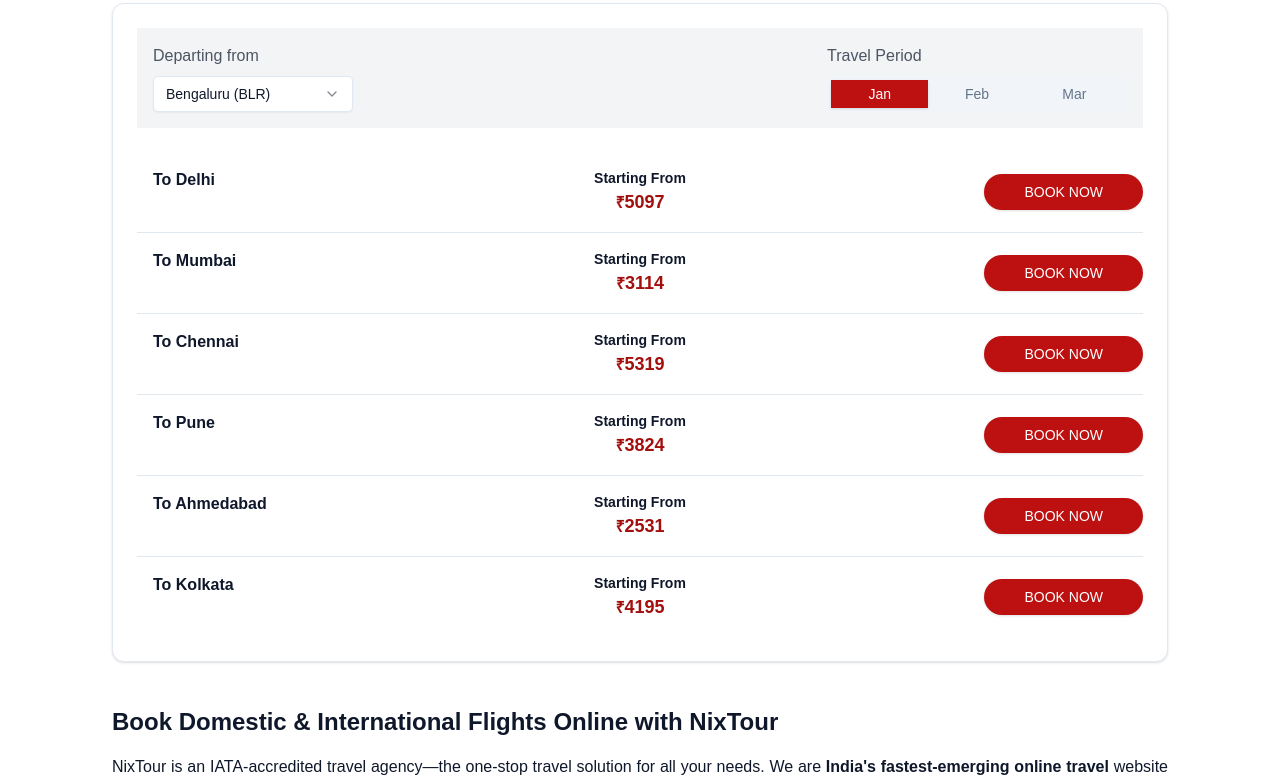
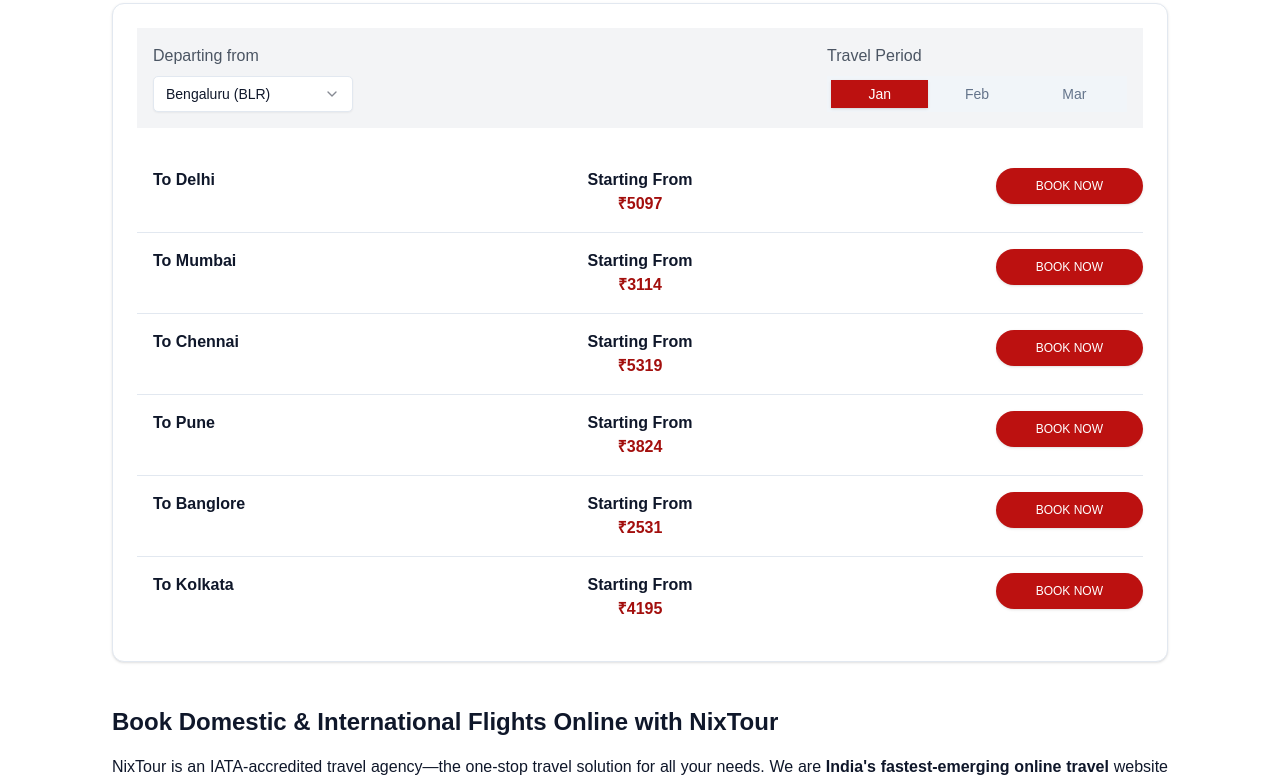
Before and after one commit to adev07/nixtour, a React (Vite) app: page / in a window 1280 px wide. Shown: the part 2000-2784 px from the top of the page. Built offline with nearby package versions, Linux system fonts and the light colour scheme.

Commit message:
UI fixes

```diff
--- a/src/components/cards/cards.tsx
+++ b/src/components/cards/cards.tsx
@@ -63,7 +63,7 @@ const TravelCarousel: React.FC = () => {
     };
 
     return (
-        <div className="mx-auto py-4 px-3">
+        <div className="mx-auto py-4 sm:px-3">
             <h2 className="text-2xl font-semibold mb-2">Fly Direct and Fast:</h2>
             <p className="text-gray-600 mb-4">Nonstop Options to Top Travel Spots</p>
             <Slider {...settings}>
--- a/src/components/domestic-airlines/domestic-airlines.tsx
+++ b/src/components/domestic-airlines/domestic-airlines.tsx
@@ -75,7 +75,7 @@ const DomesticAirlines: React.FC = () => {
             },
             {
                 breakpoint: 480,
-                settings: { slidesToShow: 1 },
+                settings: { slidesToShow: 2 },
             },
         ],
     };
@@ -89,7 +89,7 @@ const DomesticAirlines: React.FC = () => {
     };
 
     return (
-        <div className="mx-auto py-4 px-3">
+        <div className="mx-auto py-4 sm:px-3">
             <h2 className="text-2xl font-semibold mb-4">Popular Domestic Airlines</h2>
             <div className="relative">
                 <CustomArrow
--- a/src/components/flight-deals/flight-deals.tsx
+++ b/src/components/flight-deals/flight-deals.tsx
@@ -19,13 +19,13 @@ const flightDeals: FlightDeal[] = [
     { destination: "Mumbai", price: 3114 },
     { destination: "Chennai", price: 5319 },
     { destination: "Pune", price: 3824 },
-    { destination: "Ahmedabad", price: 2531 },
+    { destination: "Banglore", price: 2531 },
     { destination: "Kolkata", price: 4195 },
 ]
 
 export default function FlightDeals() {
     return (
-        <Card className="mx-auto p-6">
+        <Card className="mx-auto sm:p-6">
             <div className="bg-gray-100 p-4 rounded-lg mb-6 flex flex-col sm:flex-row sm:justify-between sm:items-center">
                 <div className="mb-4 sm:mb-0">
                     <p className="text-gray-600 mb-2">Departing from</p>
@@ -72,21 +72,21 @@ export default function FlightDeals() {
                 {flightDeals.map((deal) => (
                     <div
                         key={deal.destination}
-                        className="grid grid-cols-1 sm:grid-cols-3 py-4 border-b last:border-b-0"
+                        className="grid grid-cols-3 sm:grid-cols-3 py-4 border-b last:border-b-0 items-start"
                     >
-                        <div className="text-center sm:text-start sm:ml-4 ml-0">
-                            <h3 className="text-base font-bold">To {deal.destination}</h3>
+                        <div className="text-center sm:text-start sm:text-base text-sm sm:ml-4 ml-0">
+                            <h3 className="font-bold">To {deal.destination}</h3>
                         </div>
                         <div className="flex flex-col items-center justify-center">
-                            <p className="text-sm font-semibold">Starting From</p>
-                            <p className="text-lg text-[#a30f0d] font-bold">
-                                <span className="text-base text-[#a30f0d] font-bold">₹</span>
+                            <p className="sm:text-base text-sm font-semibold">Starting From</p>
+                            <p className="sm:text-base text-sm text-[#a30f0d] font-bold">
+                                <span className="sm:text-base text-xs text-[#a30f0d] font-bold">₹</span>
                                 {deal.price}
                             </p>
                         </div>
-                        <div className="flex items-center justify-center sm:justify-end mt-4 sm:mt-0">
+                        <div className="flex items-center justify-center sm:justify-end">
                             <Button
-                                className="bg-[#BC1110] hover:bg-[#BC1110]/90 text-white rounded-full px-10"
+                                className="bg-[#BC1110] hover:bg-[#BC1110]/90 text-white text-[10px] sm:text-xs rounded-full sm:px-10"
                             >
                                 BOOK NOW
                             </Button>
--- a/src/components/footer/footer.tsx
+++ b/src/components/footer/footer.tsx
@@ -129,7 +129,7 @@ export default function Footer() {
             {/* WhatsApp Button */}
             <a
                 href="#"
-                className="fixed bottom-6 right-6 bg-green-500 rounded-full p-3 text-white hover:bg-green-600 shadow-lg"
+                className="fixed bottom-6 right-6 bg-green-500 rounded-full p-3 text-white hover:bg-green-600 shadow-lg z-[1000]"
                 aria-label="Chat on WhatsApp"
             >
                 <svg
--- a/src/components/international-airlines/international-airlines.tsx
+++ b/src/components/international-airlines/international-airlines.tsx
@@ -75,7 +75,7 @@ const InternationalAirline: React.FC = () => {
             },
             {
                 breakpoint: 480,
-                settings: { slidesToShow: 1 },
+                settings: { slidesToShow: 2 },
             },
         ],
     };
--- a/src/pages/home/index.tsx
+++ b/src/pages/home/index.tsx
@@ -39,8 +39,8 @@ const Home = () => {
           <InternationalAirline />
         </div>
         <div className="mt-5">
-          <h2 className="text-2xl font-semibold mb-3 text-center lg:text-left">Why Book With Nixtour?</h2>
-          <div className="grid lg:grid-cols-4 md:grid-cols-2 grid-cols-1 gap-6">
+          <h2 className="text-2xl font-semibold mb-3 text-left">Why Book With Nixtour?</h2>
+          <div className="grid lg:grid-cols-4 md:grid-cols-2 grid-cols-2 sm:gap-6 gap-0">
             <img className="object-cover" src={Flexible} alt="Flexible booking" />
             <img className="object-cover" src={flight} alt="No flight cancellation fee" />
             <img className="object-cover" src={Incredible} alt="Incredible deals" />
```
